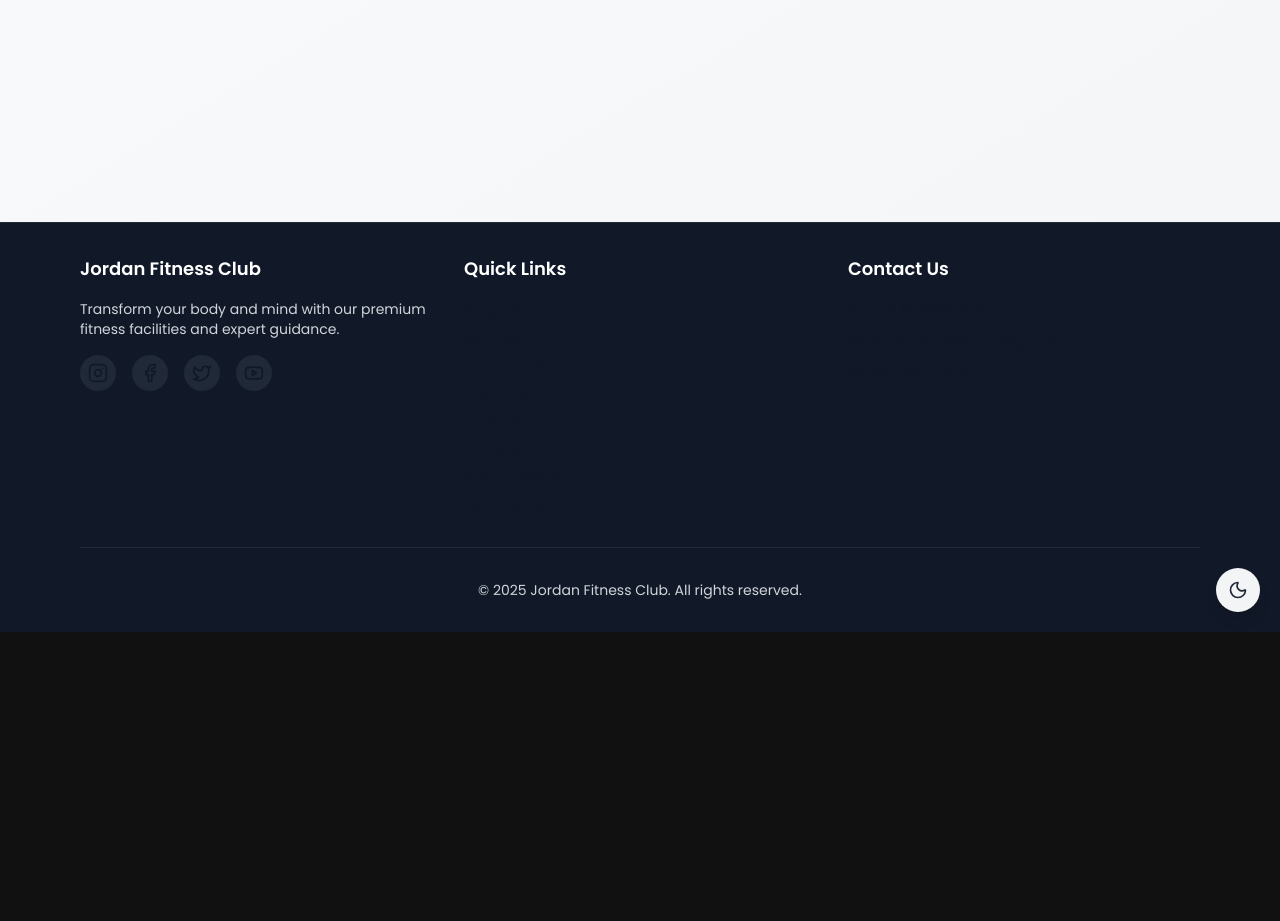
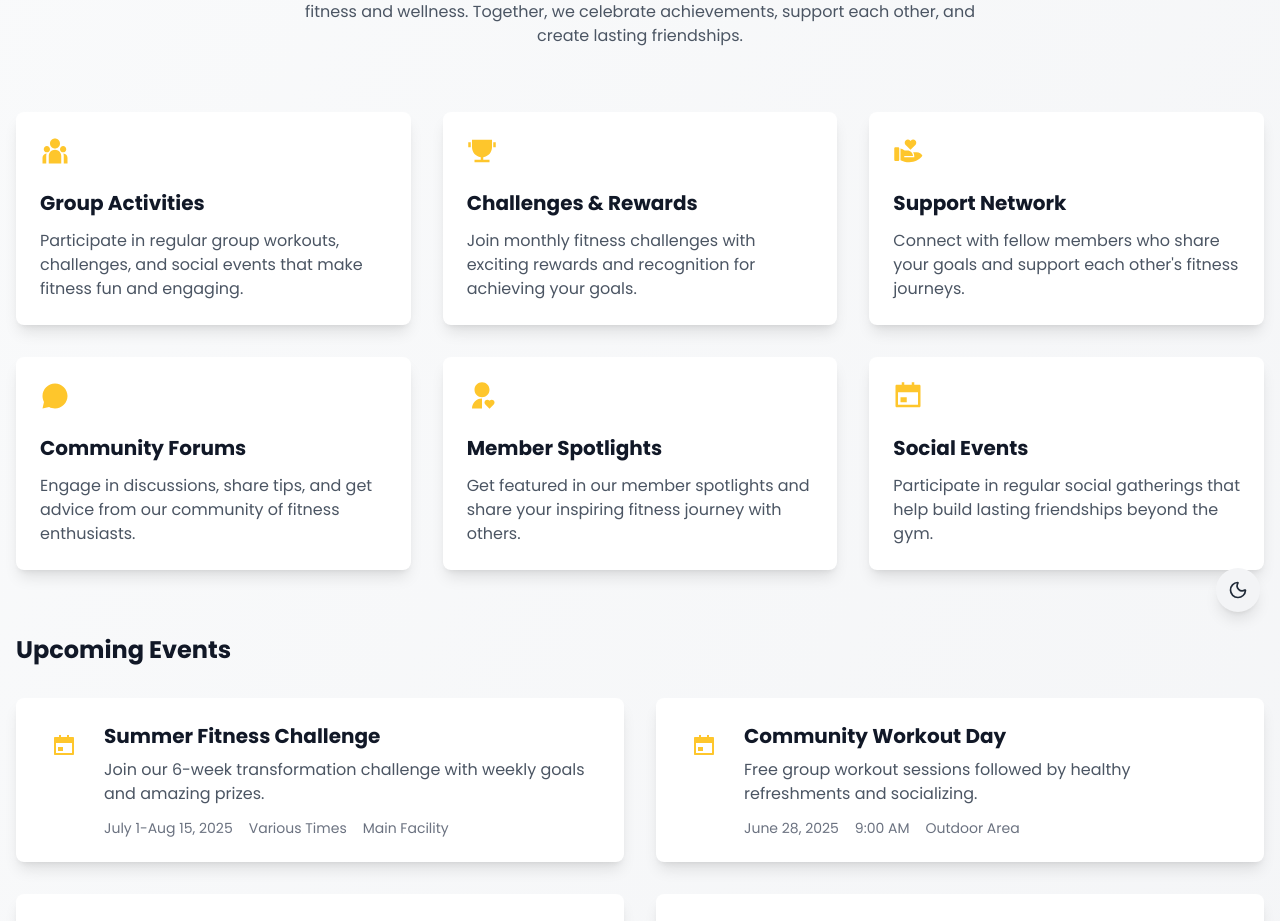
Before and after one commit to Arjun140205/Jordan-Fitness-Club, a React (Vite) app in the folder client/: page /community in a window 1280 px wide. Shown: the part 168-1089 px from the top of the page. Before the commit the page ends 800 px from the top, so only its background shows below. Built offline with nearby package versions, Linux system fonts and the light colour scheme; no server answers.

Commit message:
updated: refined layout and content in Community page

```diff
--- a/client/src/pages/Community.jsx
+++ b/client/src/pages/Community.jsx
@@ -1,16 +1,229 @@
 import { motion } from "framer-motion";
+import { RiTeamFill, RiTrophyFill, RiCalendarEventFill, RiHandHeartFill, RiChat3Fill, RiUserHeartFill } from 'react-icons/ri';
+import { Link } from "react-router-dom";
 
 const Community = () => {
   return (
     <motion.div
       initial={{ opacity: 0 }}
       animate={{ opacity: 1 }}
-      className="section-container"
+      className="min-h-screen py-20 px-4"
     >
-      <h1 className="section-header">Our Community</h1>
-      <p className="section-subheader">Coming Soon</p>
+      <div className="max-w-[var(--max-width)] mx-auto">
+        <motion.div
+          initial={{ y: 20, opacity: 0 }}
+          animate={{ y: 0, opacity: 1 }}
+          className="text-center mb-16"
+        >
+          <h1 className="text-4xl font-bold text-gray-900 dark:text-white mb-6">Our Community</h1>
+          <p className="text-gray-600 dark:text-gray-400 max-w-2xl mx-auto">
+            Join a supportive community of like-minded individuals who share your passion for fitness and wellness.
+            Together, we celebrate achievements, support each other, and create lasting friendships.
+          </p>
+        </motion.div>
+
+        {/* Community Features */}
+        <div className="grid grid-cols-1 md:grid-cols-2 lg:grid-cols-3 gap-8 mb-16">
+          {communityFeatures.map((feature, index) => (
+            <motion.div
+              key={feature.title}
+              initial={{ y: 20, opacity: 0 }}
+              animate={{ y: 0, opacity: 1 }}
+              transition={{ delay: index * 0.1 }}
+              className="bg-white dark:bg-gray-800 p-6 rounded-lg shadow-lg"
+            >
+              <span className="text-[var(--secondary-color)] text-3xl mb-4 inline-block">
+                {feature.icon}
+              </span>
+              <h3 className="text-xl font-bold text-gray-900 dark:text-white mb-3">
+                {feature.title}
+              </h3>
+              <p className="text-gray-600 dark:text-gray-400">
+                {feature.description}
+              </p>
+            </motion.div>
+          ))}
+        </div>
+
+        {/* Upcoming Events */}
+        <motion.div
+          initial={{ y: 20, opacity: 0 }}
+          animate={{ y: 0, opacity: 1 }}
+          className="mb-16"
+        >
+          <h2 className="text-2xl font-bold text-gray-900 dark:text-white mb-8">Upcoming Events</h2>
+          <div className="grid grid-cols-1 md:grid-cols-2 gap-8">
+            {events.map((event, index) => (
+              <motion.div
+                key={event.title}
+                initial={{ y: 20, opacity: 0 }}
+                animate={{ y: 0, opacity: 1 }}
+                transition={{ delay: 0.2 + index * 0.1 }}
+                className="bg-white dark:bg-gray-800 p-6 rounded-lg shadow-lg"
+              >
+                <div className="flex items-start gap-4">
+                  <div className="bg-[var(--secondary-color)]/10 p-3 rounded-lg">
+                    <RiCalendarEventFill className="text-2xl text-[var(--secondary-color)]" />
+                  </div>
+                  <div>
+                    <h3 className="text-xl font-bold text-gray-900 dark:text-white mb-2">
+                      {event.title}
+                    </h3>
+                    <p className="text-gray-600 dark:text-gray-400 mb-3">
+                      {event.description}
+                    </p>
+                    <div className="flex items-center gap-4 text-sm text-gray-500 dark:text-gray-400">
+                      <span>{event.date}</span>
+                      <span>{event.time}</span>
+                      <span>{event.location}</span>
+                    </div>
+                  </div>
+                </div>
+              </motion.div>
+            ))}
+          </div>
+        </motion.div>
+
+        {/* Success Stories */}
+        <motion.div
+          initial={{ y: 20, opacity: 0 }}
+          animate={{ y: 0, opacity: 1 }}
+          className="mb-16"
+        >
+          <h2 className="text-2xl font-bold text-gray-900 dark:text-white mb-8">Success Stories</h2>
+          <div className="grid grid-cols-1 md:grid-cols-3 gap-8">
+            {successStories.map((story, index) => (
+              <motion.div
+                key={story.name}
+                initial={{ y: 20, opacity: 0 }}
+                animate={{ y: 0, opacity: 1 }}
+                transition={{ delay: 0.3 + index * 0.1 }}
+                className="bg-white dark:bg-gray-800 p-6 rounded-lg shadow-lg"
+              >
+                <div className="mb-4">
+                  <RiUserHeartFill className="text-4xl text-[var(--secondary-color)]" />
+                </div>
+                <p className="text-gray-600 dark:text-gray-400 mb-4 italic">
+                  "{story.quote}"
+                </p>
+                <div>
+                  <h4 className="font-semibold text-gray-900 dark:text-white">
+                    {story.name}
+                  </h4>
+                  <p className="text-sm text-gray-500 dark:text-gray-400">
+                    {story.achievement}
+                  </p>
+                </div>
+              </motion.div>
+            ))}
+          </div>
+        </motion.div>
+
+        {/* Join Community CTA */}
+        <motion.div
+          initial={{ y: 20, opacity: 0 }}
+          animate={{ y: 0, opacity: 1 }}
+          className="text-center bg-gradient-to-r from-gray-900 to-gray-800 p-8 rounded-xl text-white"
+        >
+          <h2 className="text-2xl font-bold mb-4">
+            Ready to Join Our Community?
+          </h2>
+          <p className="text-gray-400 mb-8 max-w-2xl mx-auto">
+            Become part of a supportive fitness family that celebrates every achievement
+            and helps you stay motivated on your fitness journey.
+          </p>
+          <Link
+            to="/register"
+            className="inline-block px-8 py-3 bg-[var(--secondary-color)] hover:bg-[var(--secondary-color-dark)] rounded-lg font-semibold transition-colors"
+          >
+            Join Now
+          </Link>
+        </motion.div>
+      </div>
     </motion.div>
   );
 };
 
+const communityFeatures = [
+  {
+    title: "Group Activities",
+    description: "Participate in regular group workouts, challenges, and social events that make fitness fun and engaging.",
+    icon: <RiTeamFill />
+  },
+  {
+    title: "Challenges & Rewards",
+    description: "Join monthly fitness challenges with exciting rewards and recognition for achieving your goals.",
+    icon: <RiTrophyFill />
+  },
+  {
+    title: "Support Network",
+    description: "Connect with fellow members who share your goals and support each other's fitness journeys.",
+    icon: <RiHandHeartFill />
+  },
+  {
+    title: "Community Forums",
+    description: "Engage in discussions, share tips, and get advice from our community of fitness enthusiasts.",
+    icon: <RiChat3Fill />
+  },
+  {
+    title: "Member Spotlights",
+    description: "Get featured in our member spotlights and share your inspiring fitness journey with others.",
+    icon: <RiUserHeartFill />
+  },
+  {
+    title: "Social Events",
+    description: "Participate in regular social gatherings that help build lasting friendships beyond the gym.",
+    icon: <RiCalendarEventFill />
+  }
+];
+
+const events = [
+  {
+    title: "Summer Fitness Challenge",
+    description: "Join our 6-week transformation challenge with weekly goals and amazing prizes.",
+    date: "July 1-Aug 15, 2025",
+    time: "Various Times",
+    location: "Main Facility"
+  },
+  {
+    title: "Community Workout Day",
+    description: "Free group workout sessions followed by healthy refreshments and socializing.",
+    date: "June 28, 2025",
+    time: "9:00 AM",
+    location: "Outdoor Area"
+  },
+  {
+    title: "Nutrition Workshop",
+    description: "Learn about proper nutrition and meal planning from our expert nutritionists.",
+    date: "July 5, 2025",
+    time: "2:00 PM",
+    location: "Workshop Room"
+  },
+  {
+    title: "Charity Fun Run",
+    description: "5K fun run/walk supporting local health initiatives. All fitness levels welcome.",
+    date: "July 12, 2025",
+    time: "8:00 AM",
+    location: "City Park"
+  }
+];
+
+const successStories = [
+  {
+    name: "Sarah Johnson",
+    quote: "The community here has been instrumental in my fitness journey. I've lost 30 pounds and gained lifelong friends!",
+    achievement: "Lost 30 lbs in 6 months"
+  },
+  {
+    name: "Mike Thompson",
+    quote: "From barely being able to run a mile to completing my first marathon. The support here is incredible!",
+    achievement: "Completed first marathon"
+  },
+  {
+    name: "Lisa Chen",
+    quote: "The positive environment and encouragement from fellow members helped me achieve my strength goals.",
+    achievement: "Doubled strength goals"
+  }
+];
+
 export default Community;
```
